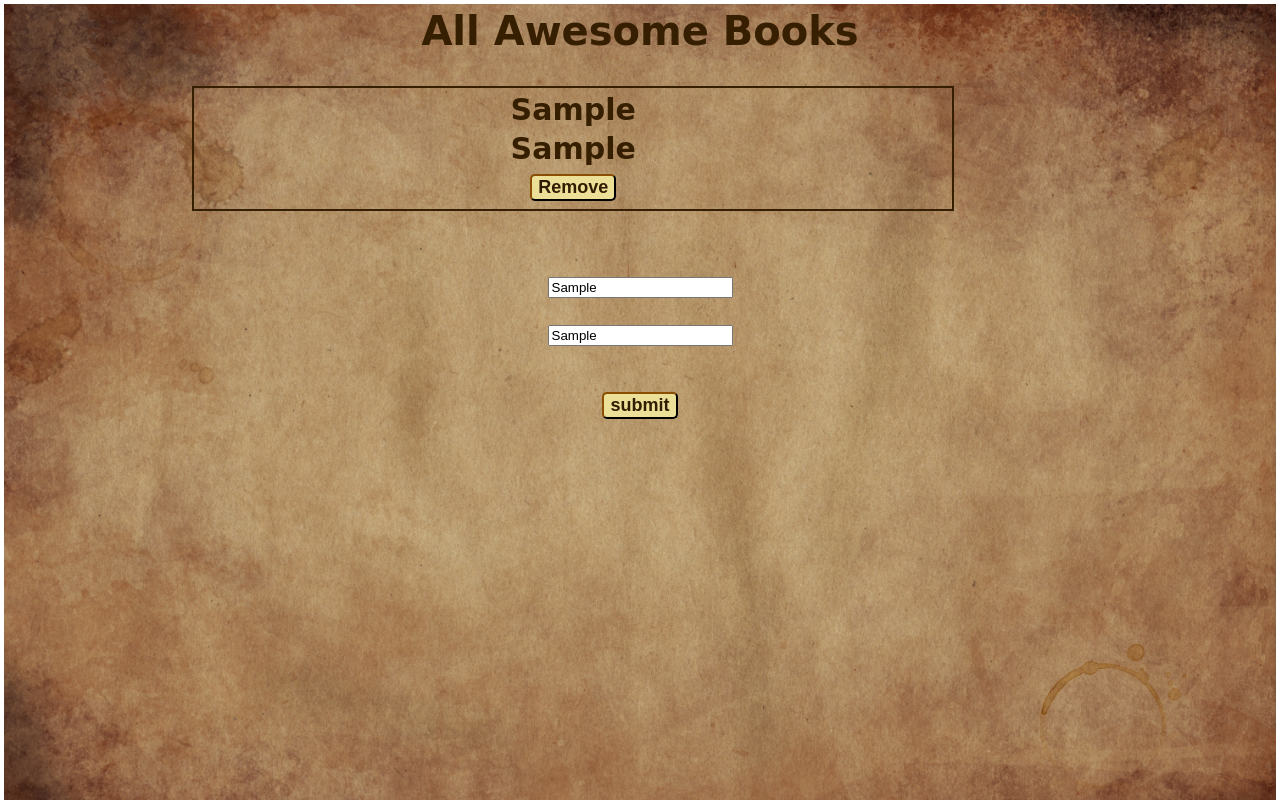
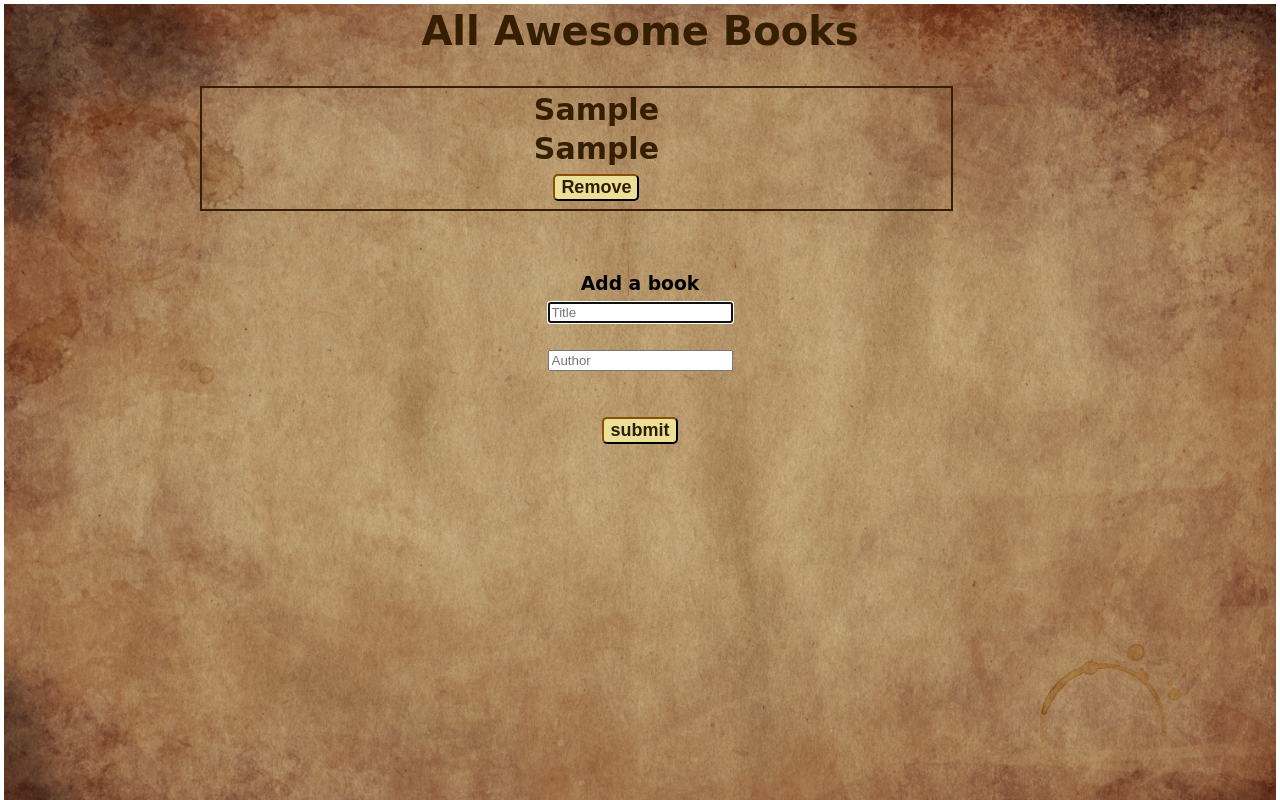
Before and after one commit to algerina/Awesome-books, a plain HTML site: page index.html in a window 1280 px wide. Both pictures are taken after typing "Sample", "Sample" into the empty fields and a click on the button "submit". Drawn offline with Linux system fonts and the light colour scheme; a web font is replaced by a local one.

Commit message:
Fix some Javascript  issues

```diff
--- a/index.html
+++ b/index.html
@@ -8,16 +8,21 @@
     <title>Awesome Books</title>
 </head>
 <body>
+  <main class="containers">
+    <div class="books">
     <h1>All Awesome Books</h1>
     <div id="bookList"></div>
+    </div>
     <br><br>
     <form id="bookForm" class="BookForm">
+      <h3>Add a book</h3>
       <input type="text" name="title" id="inputTitle" placeholder="Title"> <br>
       <br>
       <input type="text" name="author" id="inputAuthor" placeholder="Author"><br>
       <br><br>
       <button type="button" id="addBtn">submit</button>
     </form>
-    <script src="script.js"></script>
+    </main>
+    <script src="index.js"></script>
 </body>
 </html>
--- /dev/null
+++ b/index.js
@@ -0,0 +1,69 @@
+/* eslint-disable no-use-before-define */
+const title = document.querySelector('#inputTitle');
+const author = document.querySelector('#inputAuthor');
+const bookList = document.querySelector('#bookList'); // eslint-disable-line no-unused-vars
+const addBtn = document.querySelector('#addBtn');
+const books = JSON.parse(localStorage.getItem('books')) || [];
+
+class Book {
+  constructor(title, author) {
+    this.title = title.value;
+    this.author = author.value;
+  }
+}
+
+const addBook = () => {
+  const book = new Book(title, author);
+  books.push(book);
+  localStorage.setItem('books', JSON.stringify(books));
+  return book;
+};
+
+const removeBook = (index) => {
+  books.splice(index, 1);
+  if (localStorage.getItem('books') === null) {
+    localStorage.setItem('books', JSON.stringify(books));
+  } else {
+    localStorage.setItem('books', JSON.stringify(books));
+  }
+  if (index.classList.contains('remove')) {
+    const removeItem = index.parentElement;
+    removeItem.remove();
+  }
+};
+const datastorage = ({ title, author }) => {
+  const Wrapper = document.createElement('ul');
+  const titleHeader = document.createElement('h2');
+  const authorHeader = document.createElement('h2');
+  const removebtn = document.createElement('button');
+  titleHeader.innerText = title;
+  authorHeader.innerText = author;
+  removebtn.textContent = 'Remove';
+  removebtn.classList.add('remove');
+  Wrapper.classList.add('wrapper');
+
+  Wrapper.append(titleHeader, authorHeader, removebtn);
+  bookList.appendChild(Wrapper);
+  removebtn.addEventListener('click', (e) => {
+    const removeItem = e.target;
+    removeBook(removeItem);
+  });
+};
+
+books.forEach(datastorage);
+
+addBtn.addEventListener('click', (e) => {
+  e.preventDefault();
+
+  if (title.validity.valueMissing && author.validity.valueMissing) {
+    title.setCustomValidity('Please enter book title');
+    author.setCustomValidity('Please enter book Author');
+  } else {
+    const newBook = addBook(title.value, author.value);
+
+    datastorage(newBook);
+    title.value = '';
+    author.value = '';
+    title.focus();
+  }
+});
--- a/style.css
+++ b/style.css
@@ -28,12 +28,6 @@ h1 {
   font-size: 40px;
 }
 
-ul {
-  display: flex;
-  align-items: center;
-  justify-content: space-between;
-}
-
 #bookList {
   width: 60%;
   border: solid rgb(54, 31, 1) 2px;
```
